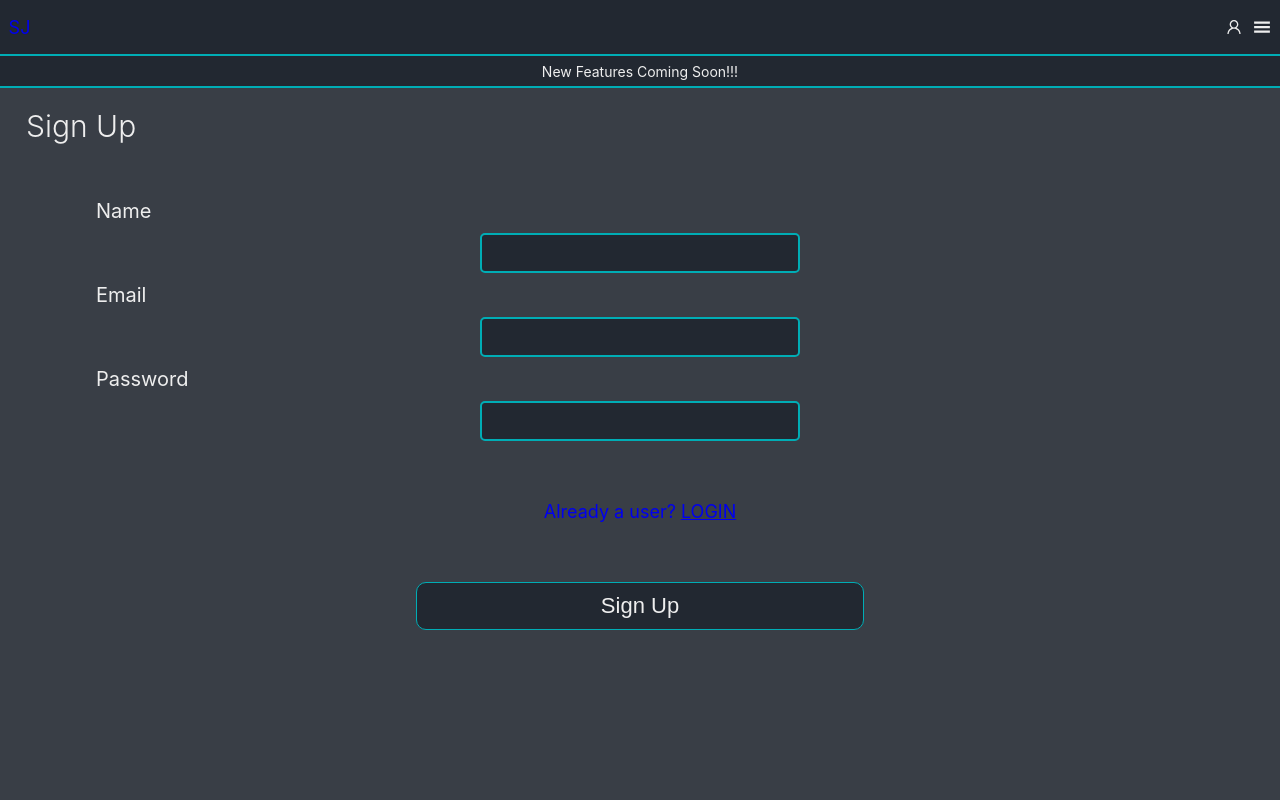
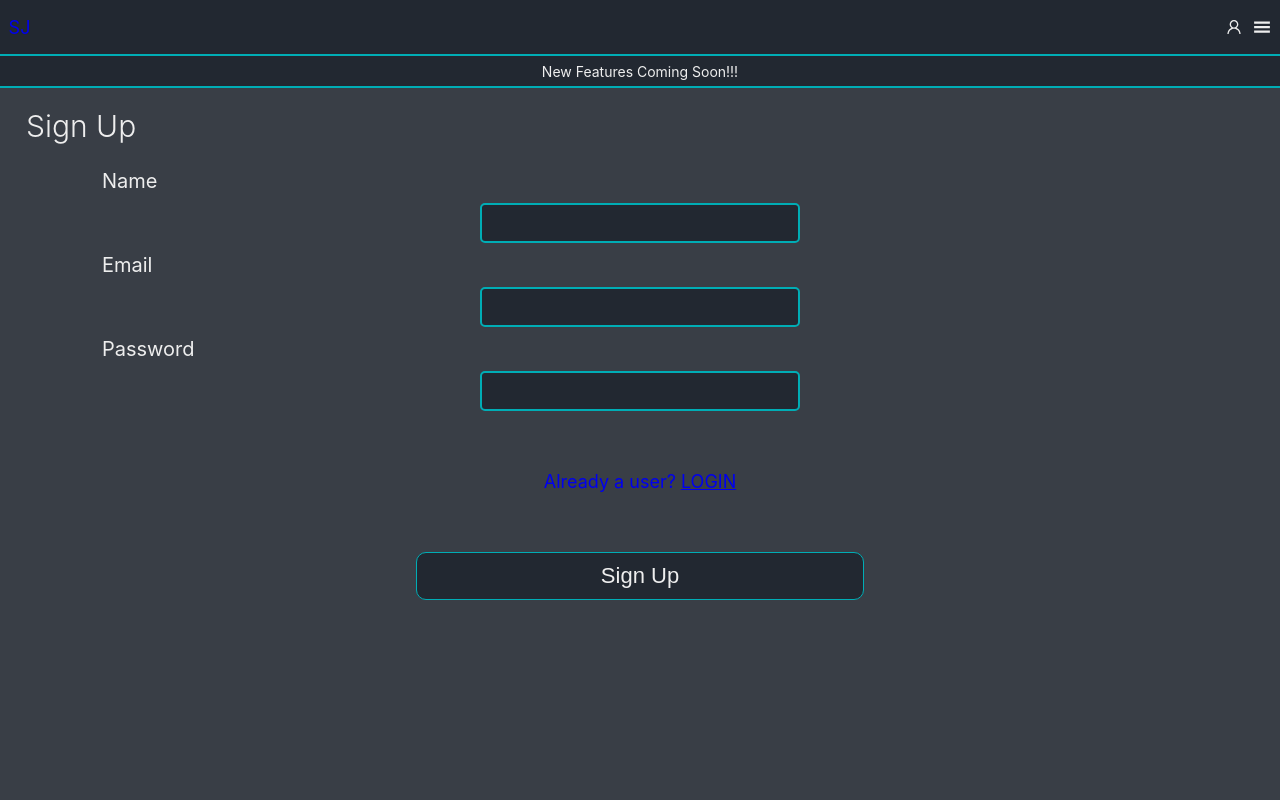
Before and after one commit to SalimAbdala27/SJ-Fitness, a React (Create React App) app in the folder sj-fitness/: page /register in a window 1280 px wide. Built offline with nearby package versions, Linux system fonts and the light colour scheme; no server answers.

Commit message:
Register Form placement

```diff
--- a/sj-fitness/src/pages/Register/register.scss
+++ b/sj-fitness/src/pages/Register/register.scss
@@ -51,7 +51,7 @@
       font-size: 30px;
       padding-left: 26px;
       padding-top: 20px;
-      padding-bottom: 10px;
+      padding-bottom: 0px;
     }
     &-form{
       gap: 10px;
@@ -59,7 +59,7 @@
       flex-direction: column;
       justify-content: center;
       align-items: center;
-      height: 65vh;
+      height: 60vh;
       width: 100vw;
       &-inputContainer {
         display: flex;
@@ -91,6 +91,7 @@
         align-items: flex-start !important;
         width: 85vw;
         font-size: 20px;
+        padding-left: 6px;
       }
     }
   }
```
